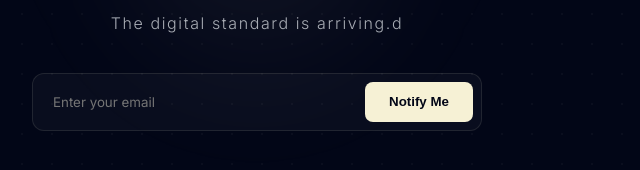
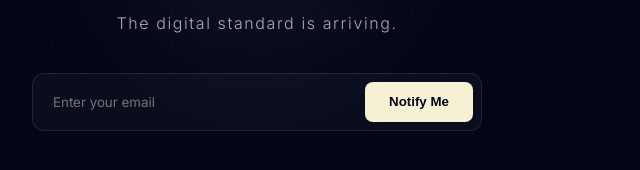
Before and after one commit to viperpaul47/viperpaul47, a website: page static/index.html in a window 1280 px wide. Shown: the part 391-561 px from the top of the page, 383-1023 px from the left. Drawn offline with Linux system fonts and the light colour scheme.

```diff
--- a/static/index.html
+++ b/static/index.html
@@ -140,7 +140,7 @@
 
     <div class="container">
         <h1>viperprojects47</h1>
-        <p class="tagline">The digital standard is arriving.d</p>
+        <p class="tagline">The digital standard is arriving.</p>
 
         <form class="notify-box" id="emailForm">
             <input type="email" id="emailInput" placeholder="Enter your email" required>
```
